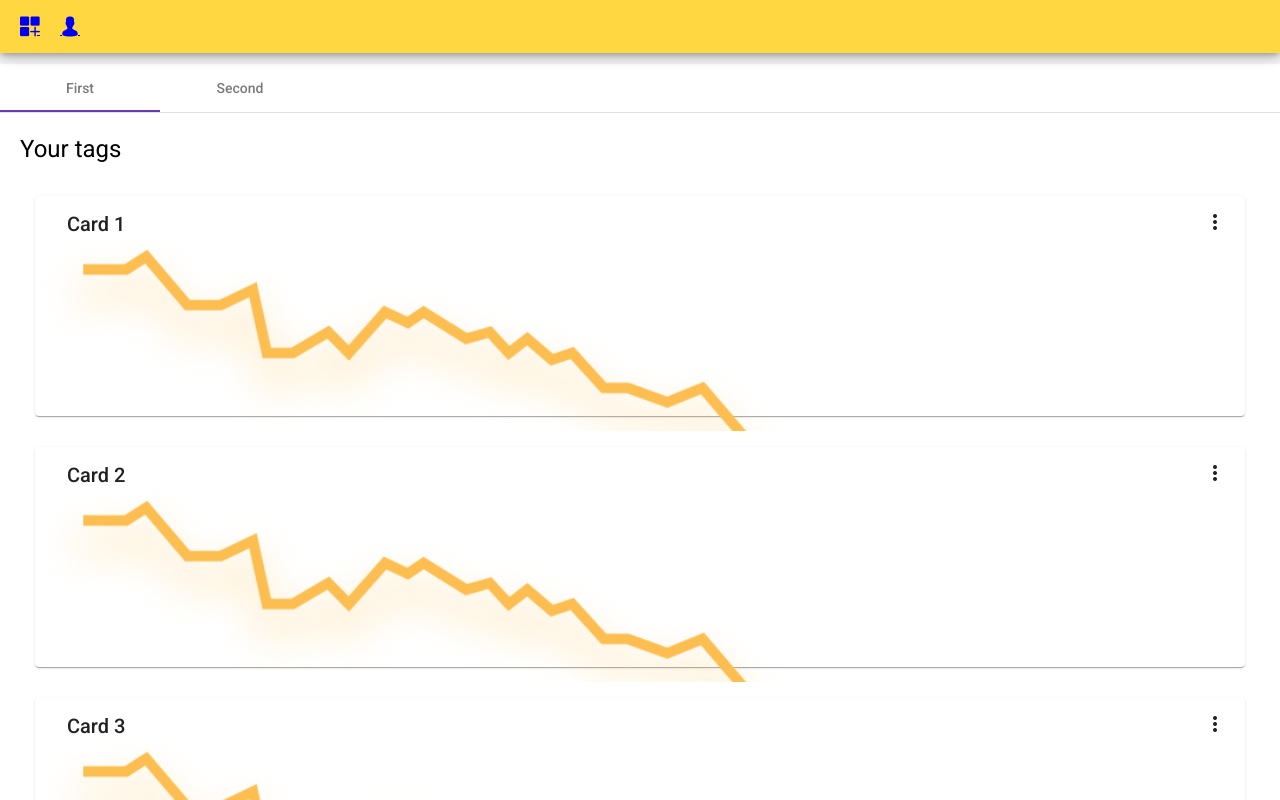
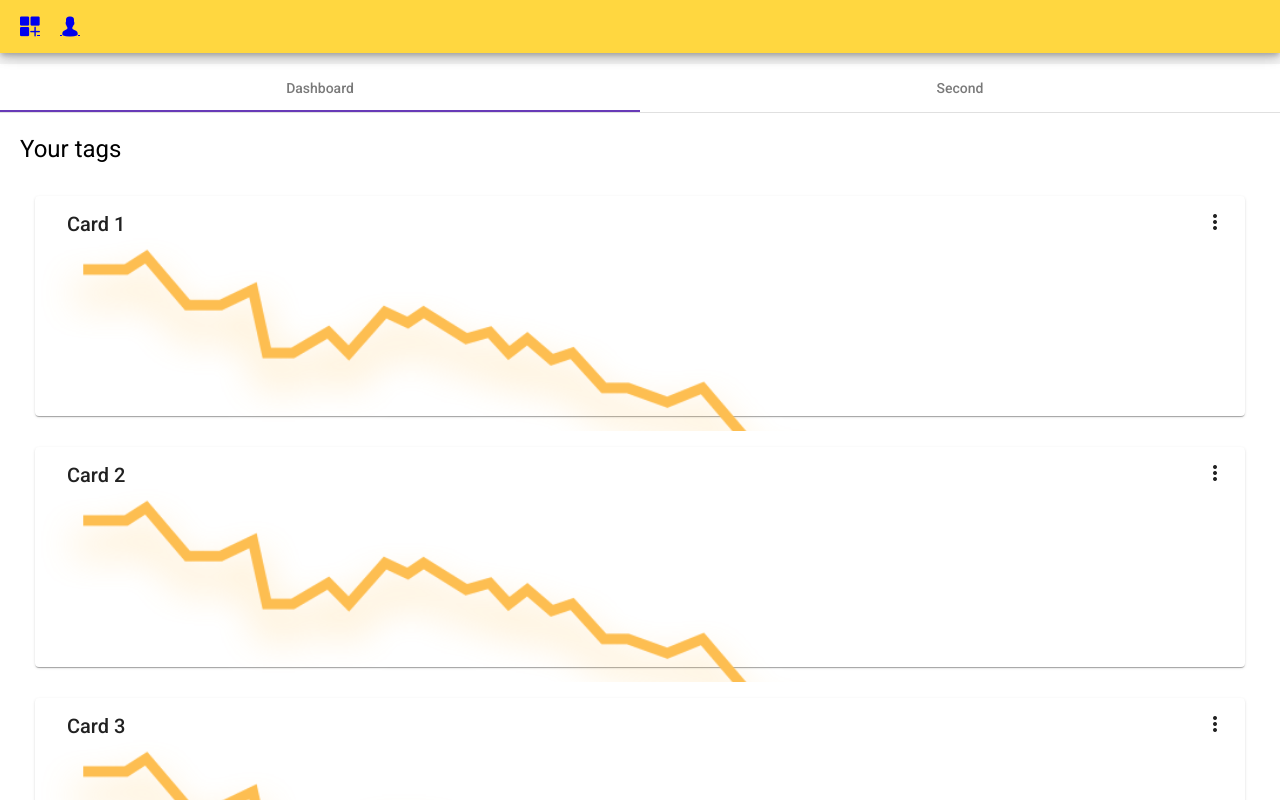
Before and after one commit to dawid-przybylski/strimini-app, an Angular app in the folder strimini/: page / in a window 1280 px wide. Shown: the top 800 px of the page. Built offline with nearby package versions, Linux system fonts and the light colour scheme.

Commit message:
Tabs fill horizontal space

```diff
--- a/strimini/src/app/dashboard/dashboard.component.html
+++ b/strimini/src/app/dashboard/dashboard.component.html
@@ -3,7 +3,7 @@
 </mat-toolbar>
 
 <mat-tab-group>
-  <mat-tab label="First">
+  <mat-tab label="Dashboard">
     <div class="grid-container">
       <h1 class="mat-h1">Your tags</h1>
       <mat-grid-list cols="1" rowHeight="250px">
--- a/strimini/src/app/dashboard/dashboard.component.scss
+++ b/strimini/src/app/dashboard/dashboard.component.scss
@@ -19,3 +19,11 @@
 .dashboard-card-content {
   text-align: center;
 }
+
+.mat-tab-labels {
+  display: flex;
+}
+
+::ng-deep .mat-tab-label {
+  flex: 1;
+}
```
